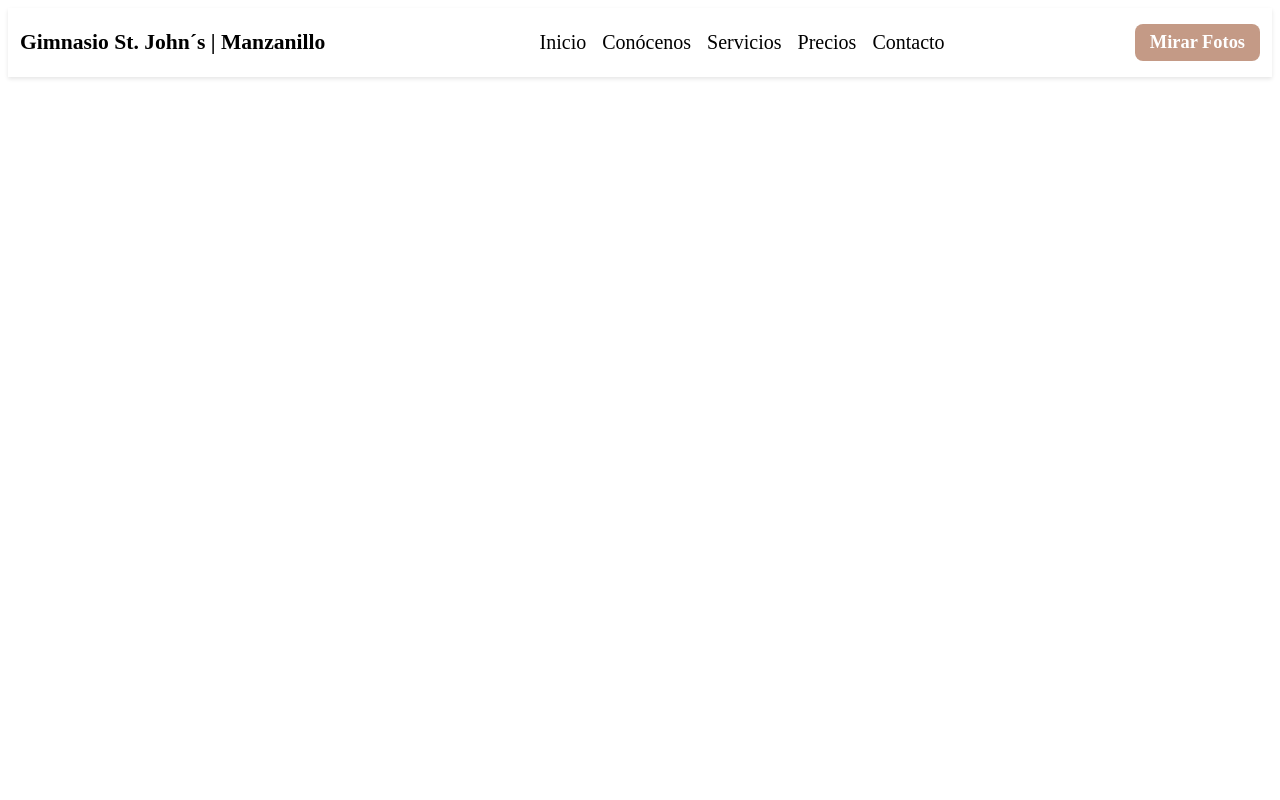
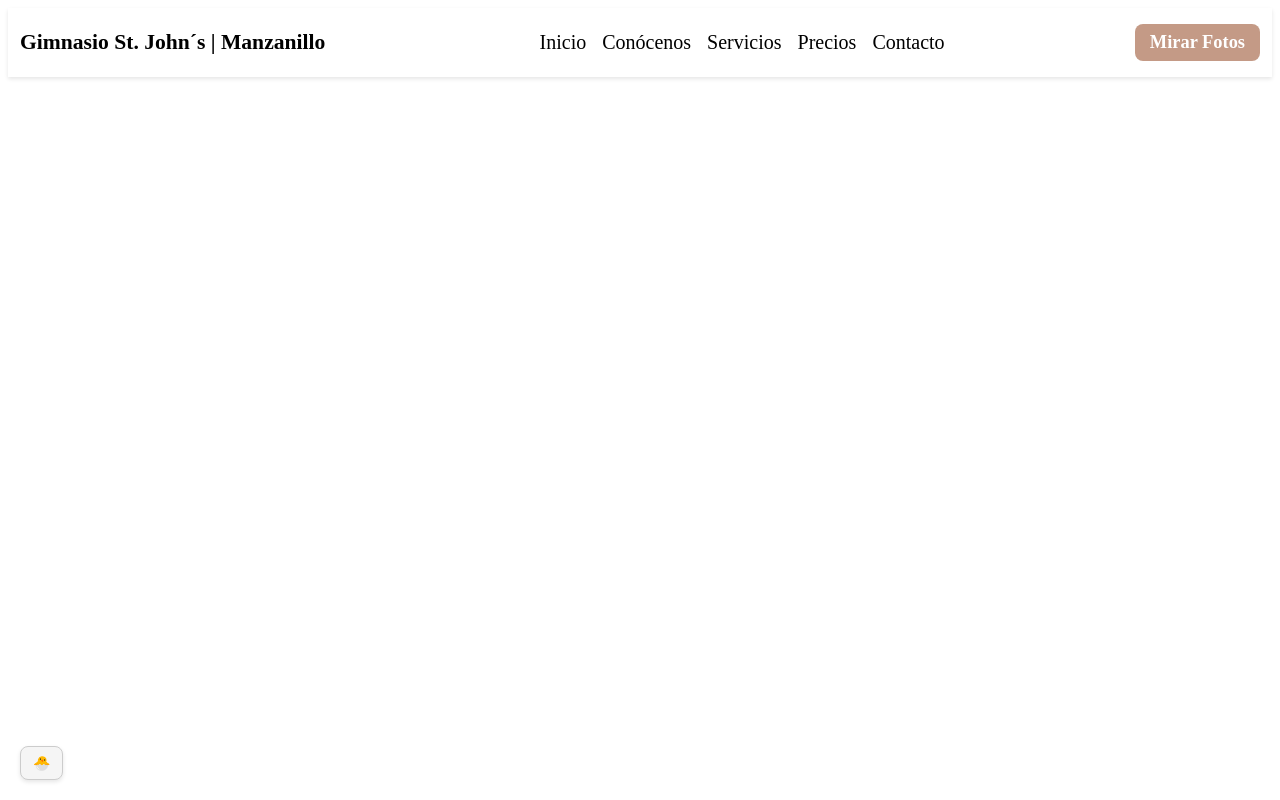
Before and after one commit to byQuesters/St-Johns-Gym, a Next.js app: page / in a window 1280 px wide. Built offline with nearby package versions, Linux system fonts and the light colour scheme.

Commit message:
feat: easteregg done

```diff
--- /dev/null
+++ b/public/css/easteregg.css
@@ -0,0 +1,41 @@
+.btnEsterEgg {
+    display: flex;
+    align-items: center;
+    gap: 1vh;
+    background-color: #f5f5f5;
+    border: 1px solid #ccc;
+    border-radius: 1vh;
+    padding: 8px 12px;
+    font-size: 14px;
+    font-weight: bold;
+    cursor: pointer;
+    box-shadow: 0 2px 4px rgba(0, 0, 0, 0.1);
+  }
+
+  .btnEsterEgg:hover {
+    background-color: #e0e0e0;
+  }
+
+  .easteregg {
+    opacity: 0;
+    transform: translateX(10px); /* Comienza desplazado a la derecha */
+    animation: fadeInRight 0.5s forwards; /* Aparece con animación */
+    background-color: #fff;
+    border: 1px solid #ccc;
+    border-radius: 8px;
+    padding: 10px;
+    box-shadow: 0 4px 6px rgba(0, 0, 0, 0.1);
+    margin-left: 10px; /* Deja espacio entre el botón y el texto */
+  }
+
+  /* Animación para hacer que el texto se desvanezca y desplace hacia su posición */
+  @keyframes fadeInRight {
+    0% {
+      opacity: 0;
+      transform: translateX(10px); /* Empieza desplazado a la derecha */
+    }
+    100% {
+      opacity: 1;
+      transform: translateX(0); /* Se desplaza a su posición final */
+    }
+  }
--- a/src/app/layout.js
+++ b/src/app/layout.js
@@ -1,5 +1,6 @@
 import { Geist, Geist_Mono } from "next/font/google";
 import "./globals.css";
+import EasterEggButton from "@/components/EasterEggButton";
 
 export const metadata = {
   title: "Create Next App",
@@ -10,6 +11,7 @@ export default function RootLayout({ children }) {
   return (
     <html lang="en">
       <body>
+      <EasterEggButton />
         {children}
       </body>
     </html>
--- /dev/null
+++ b/src/components/EasterEggButton.jsx
@@ -0,0 +1,40 @@
+"use client";
+import { useState } from "react";
+import eastereggstyle from "../../public/css/easteregg.css";
+
+export default function EasterEggButton() {
+  const [showEasterEgg, setShowEasterEgg] = useState(false);
+
+  const handleMouseEnter = () => {
+    setShowEasterEgg(true);
+  };
+
+  const handleMouseLeave = () => {
+    setShowEasterEgg(false);
+  };
+
+  return (
+    <div
+      style={{
+        position: "fixed",
+        bottom: "20px",
+        left: "20px",
+        display: "flex", // Para que el texto esté a la derecha del botón
+        alignItems: "center", // Centra el texto con respecto al botón
+      }}
+    >
+      <button
+        className="btnEsterEgg"
+        onMouseEnter={handleMouseEnter}
+        onMouseLeave={handleMouseLeave}
+      >
+        🐣
+      </button>
+      {showEasterEgg && (
+        <div className="easteregg">
+            by Questerz!
+        </div>
+      )}
+    </div>
+  );
+}
```
